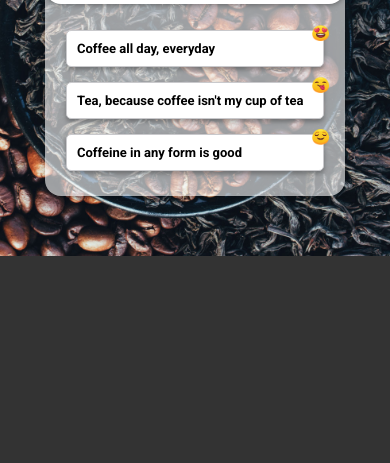
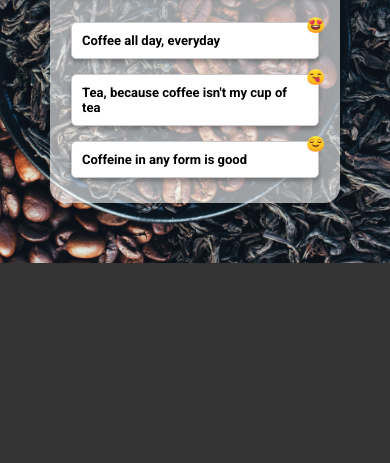
Before and after one commit to sharmatarunkorra/game, a plain HTML site: page apollo/index.html in a window 390 px wide. Shown: the part 381-844 px from the top of the page. Drawn offline with nearby package versions, Linux system fonts and the light colour scheme.

Commit message:
Update style.css

```diff
--- a/apollo/src/css/style.css
+++ b/apollo/src/css/style.css
@@ -151,6 +151,13 @@ p {
     .cardinnr {
         padding: 22px 20px 0;
     }
+    .calculatescoreprogress .calculatescorecntntinnr .scoreheader h2 {
+        font-size: 17px;
+    }
+    .calculatescorecntnt {
+        max-width: 290px;
+        margin: 0 auto;
+    }
 	.frameablecardstepinnr {
 	    height: auto;
 	}
```
